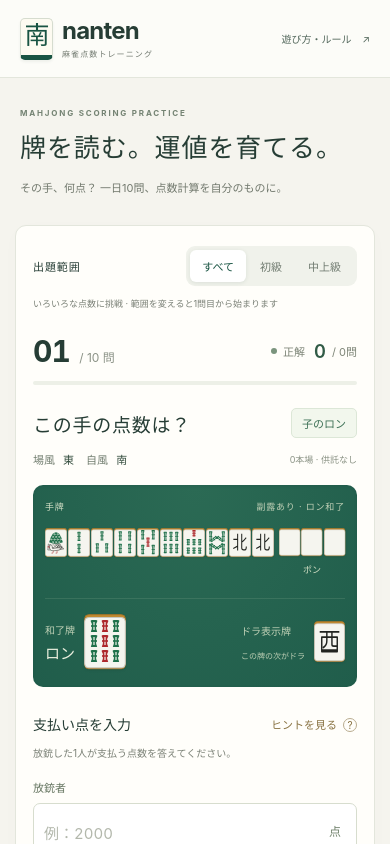
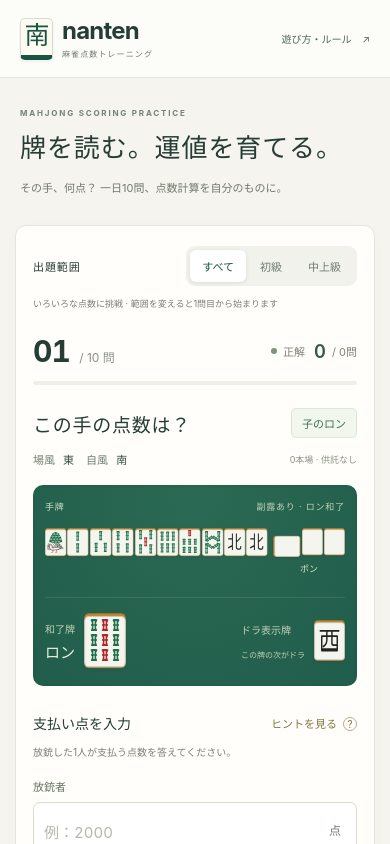
Before and after one commit to sakots/nanten, a React (Vite) app: page / in a window 390 px wide. Shown: the top 844 px of the page. Built offline with nearby package versions, Linux system fonts and the light colour scheme.

Commit message:
fix: チー・ポンの先頭の1枚を横向きにし、出題・回答・振り返りで副露を判別しやすい表示に修正

```diff
--- a/package.json
+++ b/package.json
@@ -1,6 +1,6 @@
 {
   "name": "nanten",
-  "version": "0.4.0",
+  "version": "0.4.1",
   "private": true,
   "type": "module",
   "packageManager": "pnpm@12.11.2",
--- a/src/App.tsx
+++ b/src/App.tsx
@@ -49,9 +49,9 @@ function Hand({ problem }: { problem: Problem }) {
             <div
               className="meld"
               key={index}
-              style={{ flexGrow: meld.tiles.length }}
+              style={{ flexGrow: meld.tiles.length + (meld.kind === "kan" ? 0 : 16 / 42) }}
             >
-              <div className="meld-tiles">
+              <div className="meld-tiles" data-called={meld.kind !== "kan" ? "" : undefined}>
                 {meld.tiles.map((tile, tileIndex) => (
                   <Tile
                     key={tileIndex}
@@ -137,7 +137,7 @@ function HandSolution({ problem }: { problem: Problem }) {
         ))}
         {problem.melds.map((meld, index) => (
           <div className="solution-group" key={`meld-${index}`}>
-            <div className="solution-tiles">
+            <div className="solution-tiles" data-called={meld.kind !== "kan" ? "" : undefined}>
               {meld.tiles.map((tile, tileIndex) => (
                 <Tile key={tileIndex} code={tile} compact back={!meld.open && meld.kind === "kan" && (tileIndex === 0 || tileIndex === 3)} />
               ))}
--- a/src/styles.css
+++ b/src/styles.css
@@ -1338,3 +1338,42 @@ p {
     animation: none !important;
   }
 }
+
+[data-called] {
+  align-items: flex-end;
+}
+[data-called] > .nt-tile:first-child {
+  position: relative;
+  flex: 0 0 58px;
+  width: 58px;
+  height: 42px;
+}
+[data-called] > .nt-tile-compact:first-child {
+  flex-basis: 43px;
+  width: 43px;
+  height: 31px;
+}
+[data-called] > .nt-tile:first-child > svg {
+  position: absolute;
+  width: 72.414%;
+  height: 138.095%;
+  left: 13.793%;
+  top: -19.048%;
+  transform: rotate(-90deg);
+}
+@media (min-width: 1050px) {
+  .meld-tiles[data-called] > .nt-tile:first-child {
+    flex-basis: 53px;
+    width: 53px;
+    height: 37px;
+  }
+}
+@media (max-width: 820px) {
+  .meld-tiles[data-called] > .nt-tile:first-child {
+    flex: 1.381 1 0;
+    width: 0;
+    max-width: 58px;
+    height: auto;
+    aspect-ratio: 58 / 42;
+  }
+}
```
Also changed, not shown: 3 other files (tests, documents, lock files or other folders).
